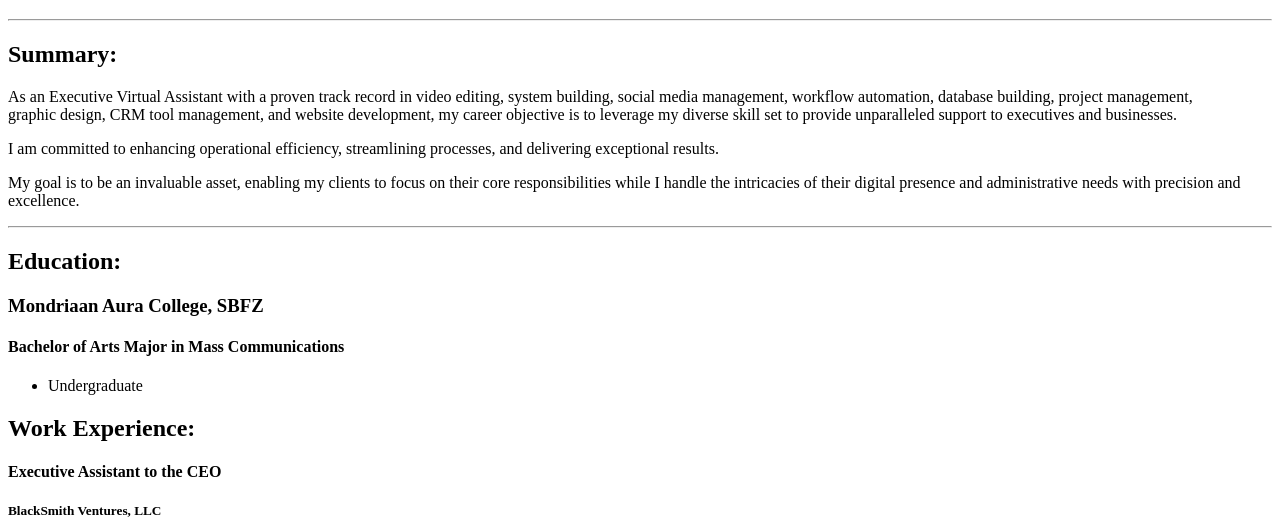
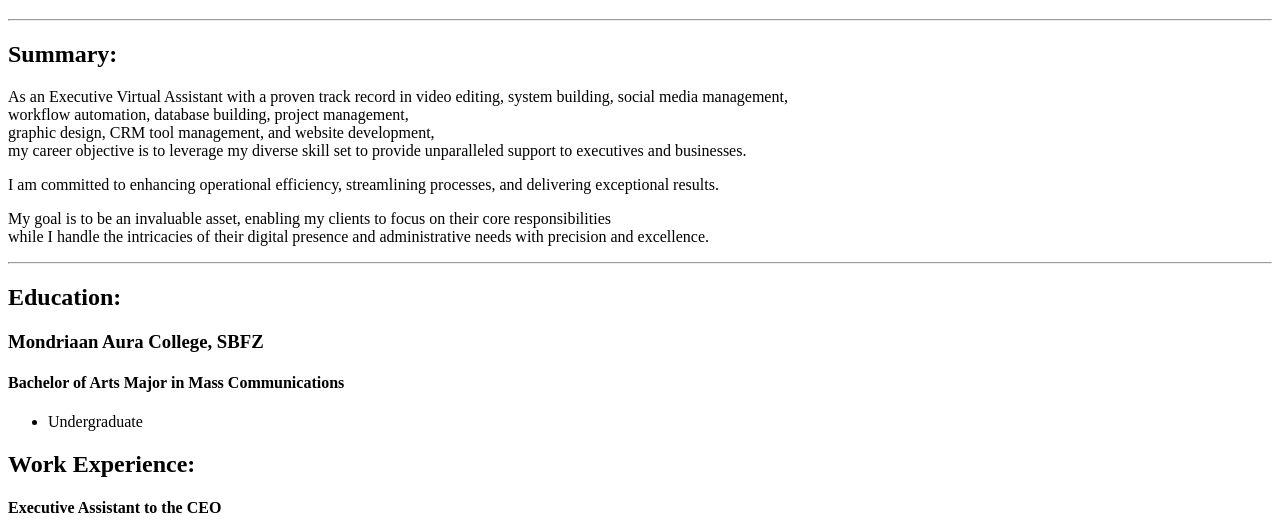
Before and after one commit to mardyuripei/Resume, a plain HTML site: page index.html in a window 1280 px wide. Shown: the part 273-800 px from the top of the page. Drawn offline with Linux system fonts and the light colour scheme.

Commit message:
Update index.html

```diff
--- a/index.html
+++ b/index.html
@@ -10,9 +10,9 @@
     <h1>Marjorie Faye Lucas</h1>
     <hr/>
     <h2>Summary:</h2>
-    <p>As an Executive Virtual Assistant with a proven track record in video editing, system building, social media management, workflow automation, database building, project management,<br/> graphic design, CRM tool management, and website development, my career objective is to leverage my diverse skill set to provide unparalleled support to executives and businesses. </p>
+    <p>As an Executive Virtual Assistant with a proven track record in video editing, system building, social media management, <br/>workflow automation, database building, project management,<br/> graphic design, CRM tool management, and website development, <br/>my career objective is to leverage my diverse skill set to provide unparalleled support to executives and businesses. </p>
     <p>I am committed to enhancing operational efficiency, streamlining processes, and delivering exceptional results. </p>
-    <p>My goal is to be an invaluable asset, enabling my clients to focus on their core responsibilities while I handle the intricacies of their digital presence and administrative needs with precision and excellence.</p>
+    <p>My goal is to be an invaluable asset, enabling my clients to focus on their core responsibilities <br/>while I handle the intricacies of their digital presence and administrative needs with precision and excellence.</p>
 
     <hr/>
     <h2>Education:</h2>
```
